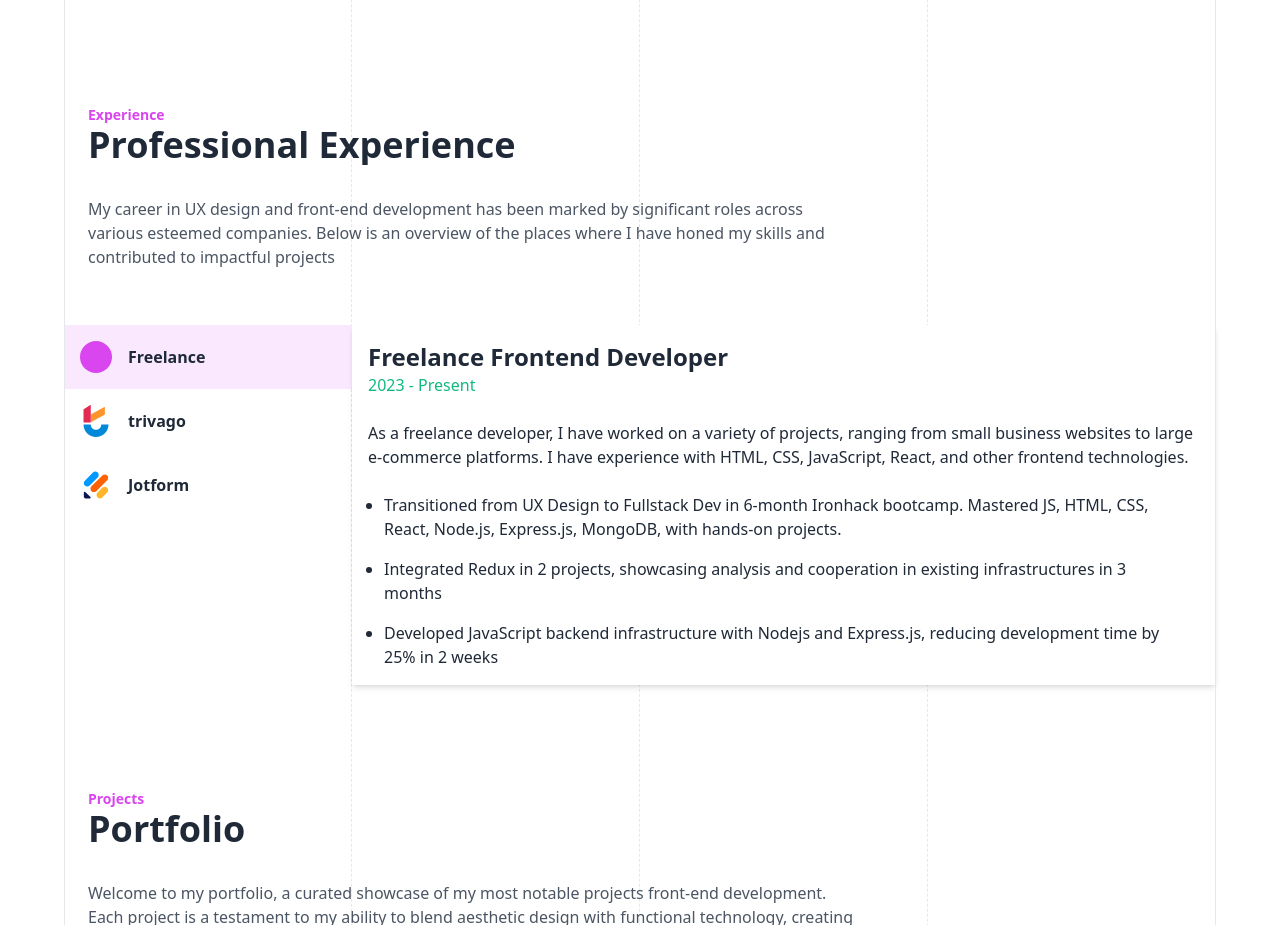
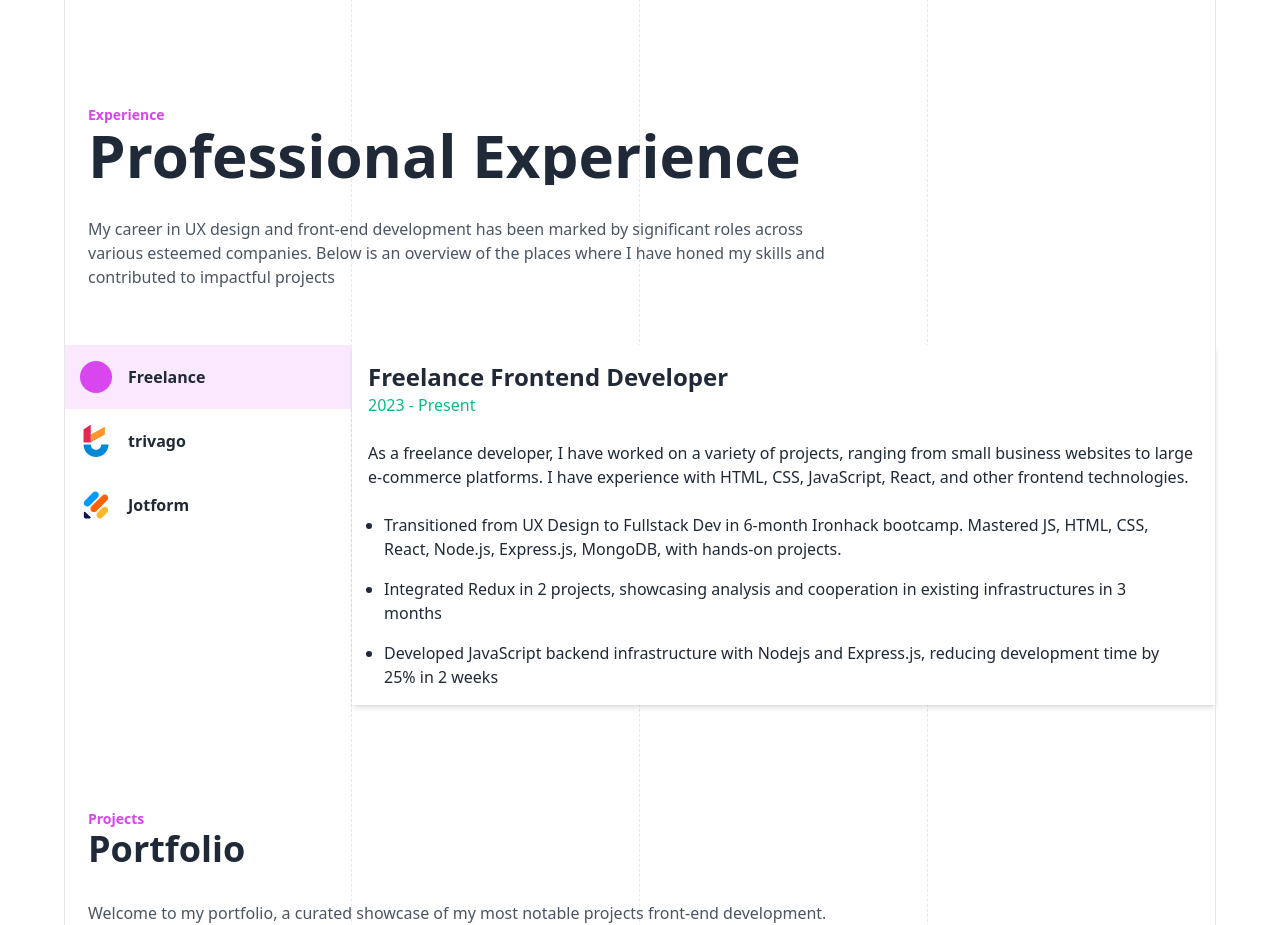
Before and after one commit to cursedxp/portfolio-site, a React (Vite) app: page / in a window 1280 px wide. Shown: the part 1940-2865 px from the top of the page. Built offline with nearby package versions, Linux system fonts and the light colour scheme.

Commit message:
✨ (ExperinceTab.jsx): increase font size of the heading for better visibility on larger screens

```diff
--- a/src/components/ExperinceTab/ExperinceTab.jsx
+++ b/src/components/ExperinceTab/ExperinceTab.jsx
@@ -14,7 +14,7 @@ export default function ExperinceTab({ id }) {
       <div className="flex-1 flex-col p-6">
         <h3 className=" text-sm font-bold text-fuchsia-500">Experience</h3>
         <RevealAnimation>
-          <h1 className="text-6xl sm:text-4xl font-bold leading-tight ">
+          <h1 className="xl:text-6xl md:text-5xl sm:text-4xl font-bold leading-tight ">
             Professional Experience
           </h1>
         </RevealAnimation>
```
